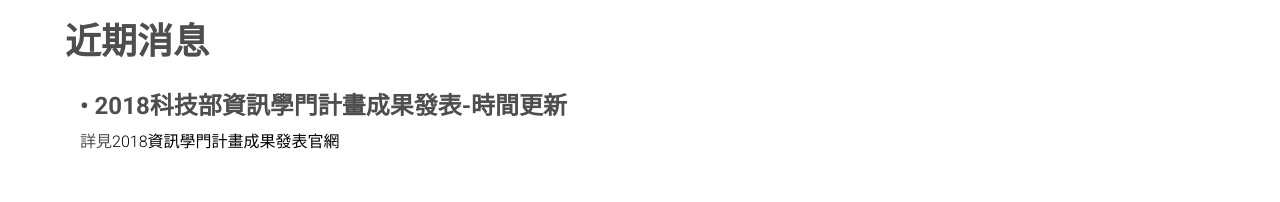
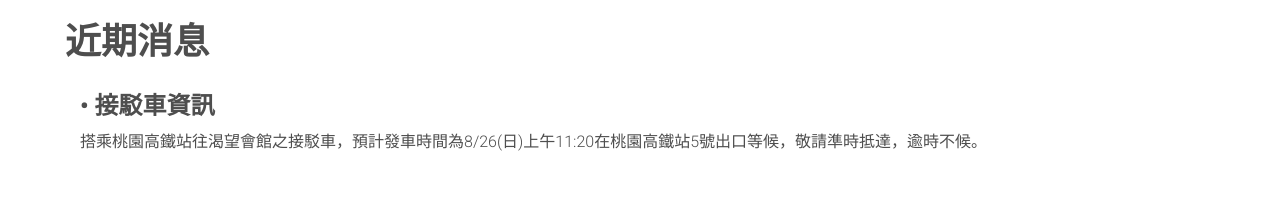
Before and after one commit to 0penth3wind0w/WASN2018, a website: page news.html in a window 1280 px wide. Shown: the part 742-944 px from the top of the page. Drawn offline with Linux system fonts and the light colour scheme; files whose address does not match are found by name.

Commit message:
add bus info

```diff
--- a/news.html
+++ b/news.html
@@ -59,6 +59,14 @@
         <div class="container">
             <div class="row">
                 <h1 class="section-title">近期消息</h1>
+                <div class="col-sm-12">
+                    <div>
+                        <div>
+                            <h3>• 接駁車資訊</h3>
+                            <p>搭乘桃園高鐵站往渴望會館之接駁車，預計發車時間為8/26(日)上午11:20在桃園高鐵站5號出口等候，敬請準時抵達，逾時不候。</p>
+                        </div>
+                    </div>
+                </div><!-- /.col-sm-6 -->
                 <div class="col-sm-12">
                     <div>
                         <div>
```
Also changed, not shown: transport.html (+7 -9 lines).
